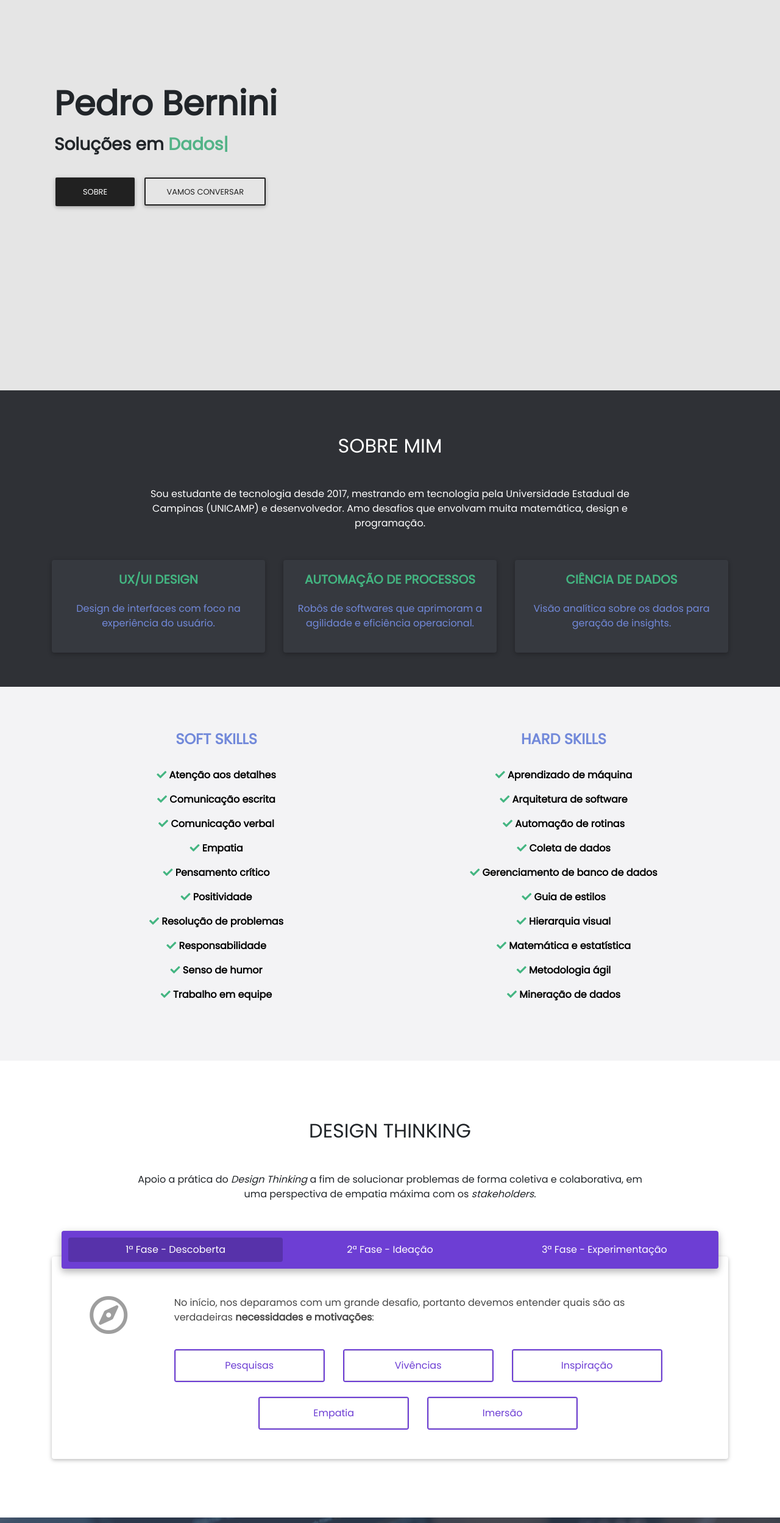
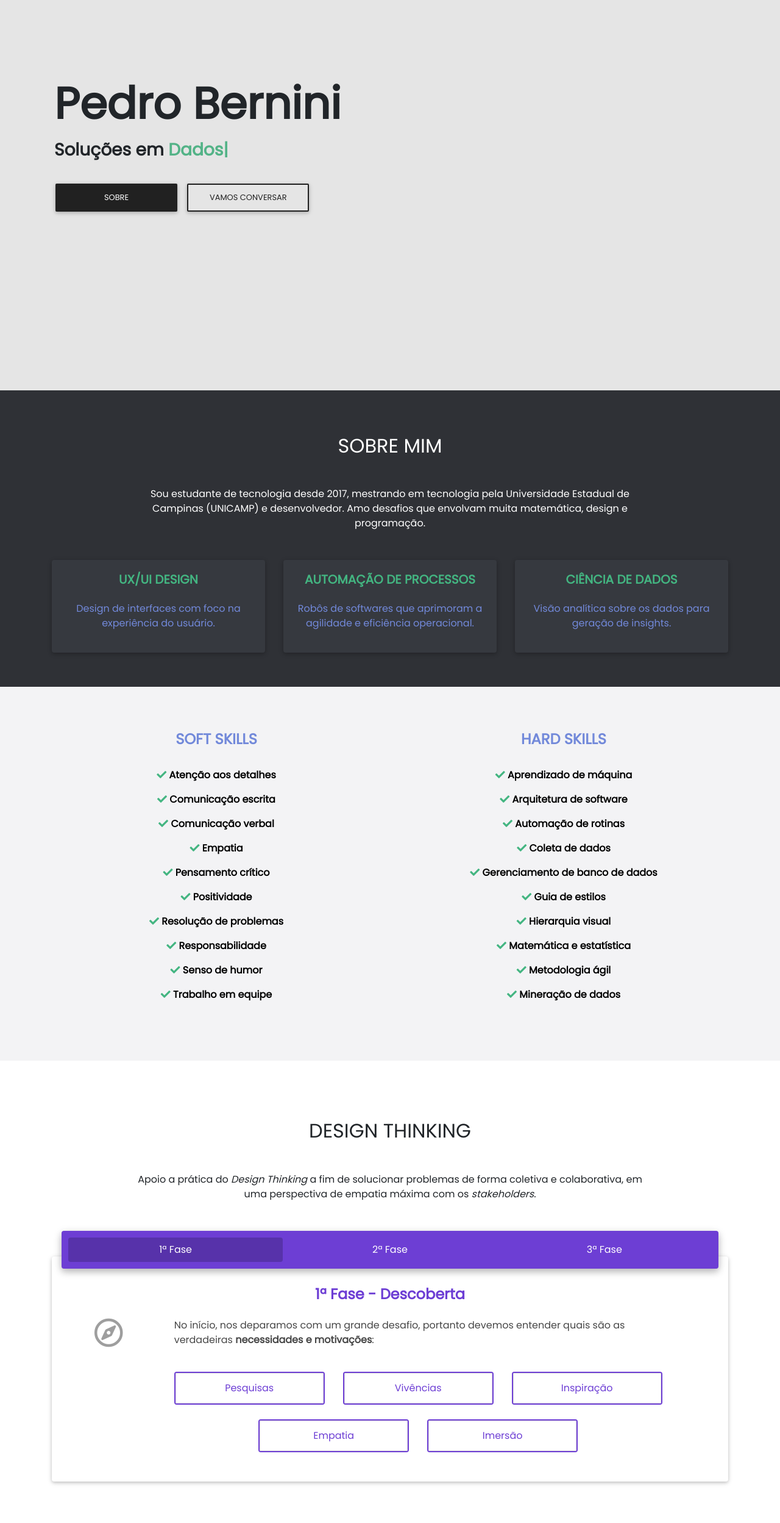
Before and after one commit to PedroBernini/portfolio, a plain HTML site: page index.html in a window 1280 px wide. Shown: the part 160-2657 px from the top of the page at 61% size. Drawn offline with Linux system fonts and the light colour scheme.

Commit message:
Viewport mobile

```diff
--- a/index.html
+++ b/index.html
@@ -3,7 +3,7 @@
 
 <head>
     <meta charset="UTF-8">
-    <meta name="viewport" content="width=device-width, initial-scale=1">
+    <meta name="viewport" content="width=device-width, initial-scale=1.0">
     <meta name="author" content="Pedro Henrique Bernini Silva">
     <meta name="description" content="Portfolio - Pedro Bernini">
 
@@ -94,11 +94,11 @@
                     <div class="row smooth-scroll">
                         <div class="col-md-12">
                             <div class="wow fadeInUp" style="visibility: visible; animation-name: fadeInUp;">
-                                <h2 class="display-4 font-weight-bold mb-3 pl-1">Pedro Bernini</h2>
-                                <h3 class="font-weight-bold pb-4 text-typing pl-1">Soluções em <span class="typing"></span></h3>
+                                <h2 class="display-3 font-weight-bold mb-3 pl-1">Pedro Bernini</h2>
+                                <h3 class="font-weight-bold pb-4 text-typing pl-1">Soluções em <br class="d-md-none"><span class="typing"></span></h3>
                                 <div class="d-grid gap-2 d-md-block">
-                                    <a href="#about" class="btn btn-dark" type="button" style="min-width: 130px;">Sobre</a>
-                                    <a href="https://www.linkedin.com/in/pedrobernini/" target="_blank" class="btn btn-outline-dark waves-effect" type="button" style="min-width: 130px;">Vamos conversar</a>
+                                    <a href="#about" class="btn btn-dark" type="button" style="min-width: 200px;">Sobre</a>
+                                    <a href="https://www.linkedin.com/in/pedrobernini/" target="_blank" class="btn btn-outline-dark waves-effect" type="button" style="min-width: 200px;">Vamos conversar</a>
                                 </div>
                             </div>
                         </div>
@@ -211,20 +211,24 @@
                 </p>
                 <ul class="nav md-tabs nav-justified background-color-main-purple wow fadeIn" style="visibility: visible; animation-name: fadeIn; animation-delay: 0.2s;" role="tablist">
                     <li class="nav-item">
-                        <a class="nav-link active" data-toggle="tab" href="#descoberta" role="tab">1ª Fase - Descoberta</a>
+                        <a class="nav-link active" data-toggle="tab" href="#descoberta" role="tab">1ª Fase</a>
                     </li>
                     <li class="nav-item">
-                        <a class="nav-link" data-toggle="tab" href="#ideacao" role="tab">2ª Fase - Ideação</a>
+                        <a class="nav-link" data-toggle="tab" href="#ideacao" role="tab">2ª Fase</a>
                     </li>
                     <li class="nav-item">
-                        <a class="nav-link" data-toggle="tab" href="#experimentacao" role="tab">3ª Fase - Experimentação</a>
+                        <a class="nav-link" data-toggle="tab" href="#experimentacao" role="tab">3ª Fase</a>
                     </li>
                 </ul>
                 <div class="tab-content card wow fadeIn" style="visibility: visible; animation-name: fadeIn; animation-delay: 0.2s;">
                     <div class="tab-pane fade show active" id="descoberta" role="tabpanel">
-                        <br>
-                        <div class="row mt-2">
-                            <div class="col-2 text-center"> <i class="far fa-compass fa-4x mb-1 grey-text"
+                        <div class="row mt-3">
+                            <div class="col" align="center">
+                                <h4 class="font-color-main-purple font-weight-bold">1ª Fase - Descoberta</h4>
+                            </div>
+                        </div>
+                        <div class="row mt-3">
+                            <div class="col-2 text-center"> <i class="far fa-compass fa-3x mb-1 grey-text"
                                     aria-hidden="true"></i></div>
                             <div class="col-9 mb-2">
                                 <p class="dark-grey-text">No início, nos deparamos com um grande desafio, portanto
@@ -260,8 +264,12 @@
                         </div>
                     </div>
                     <div class="tab-pane fade" id="ideacao" role="tabpanel">
-                        <br>
-                        <div class="row mt-2">
+                        <div class="row mt-3">
+                            <div class="col" align="center">
+                                <h4 class="font-color-main-purple font-weight-bold">2ª Fase - Ideação</h4>
+                            </div>
+                        </div>
+                        <div class="row mt-3">
                             <div class="col-2 text-center"> <i class="fas fa-pencil-alt fa-3x mb-1 grey-text"
                                     aria-hidden="true"></i>
                             </div>
@@ -299,8 +307,12 @@
                         </div>
                     </div>
                     <div class="tab-pane fade" id="experimentacao" role="tabpanel">
-                        <br>
-                        <div class="row mt-2">
+                        <div class="row mt-3">
+                            <div class="col" align="center">
+                                <h4 class="font-color-main-purple font-weight-bold">3ª Fase - Experimentação</h4>
+                            </div>
+                        </div>
+                        <div class="row mt-3">
                             <div class="col-2 text-center"> <i class="fas fa-vial fa-3x mb-1 grey-text"
                                     aria-hidden="true"></i>
                             </div>
```
